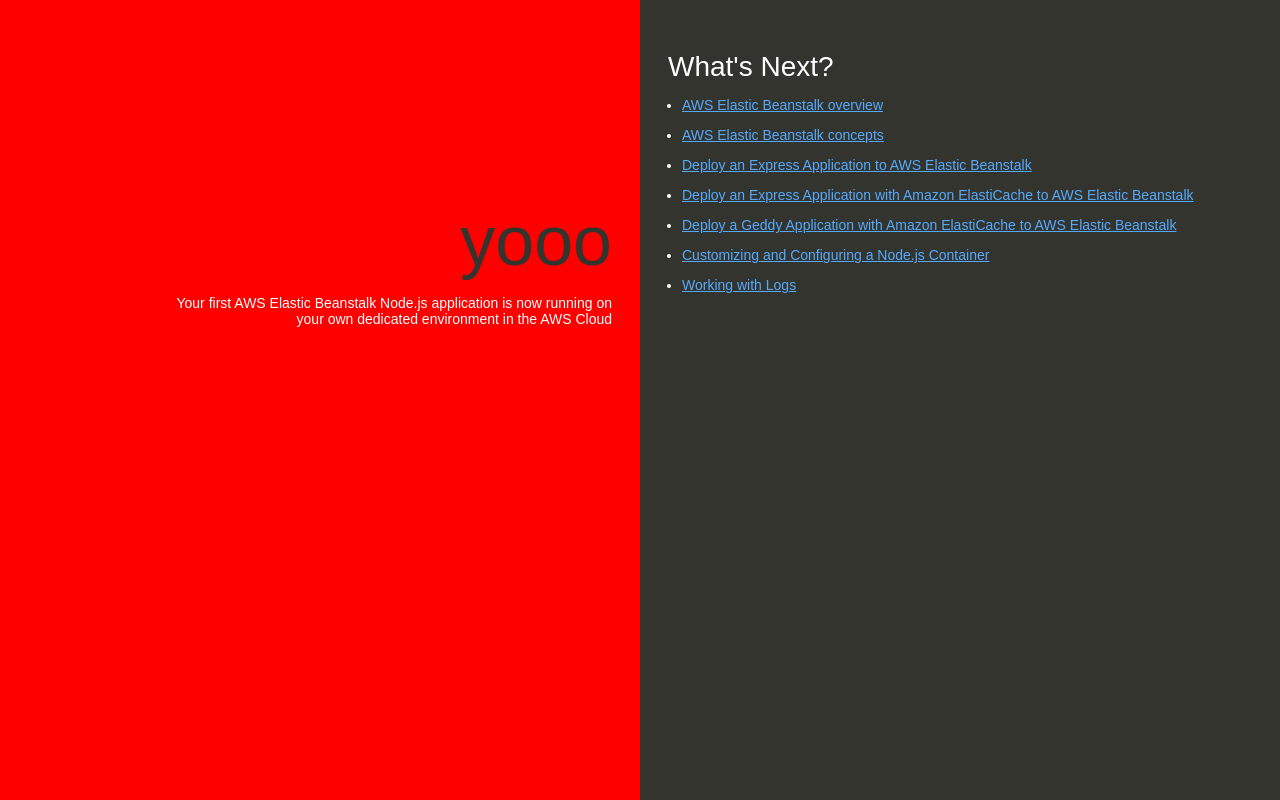
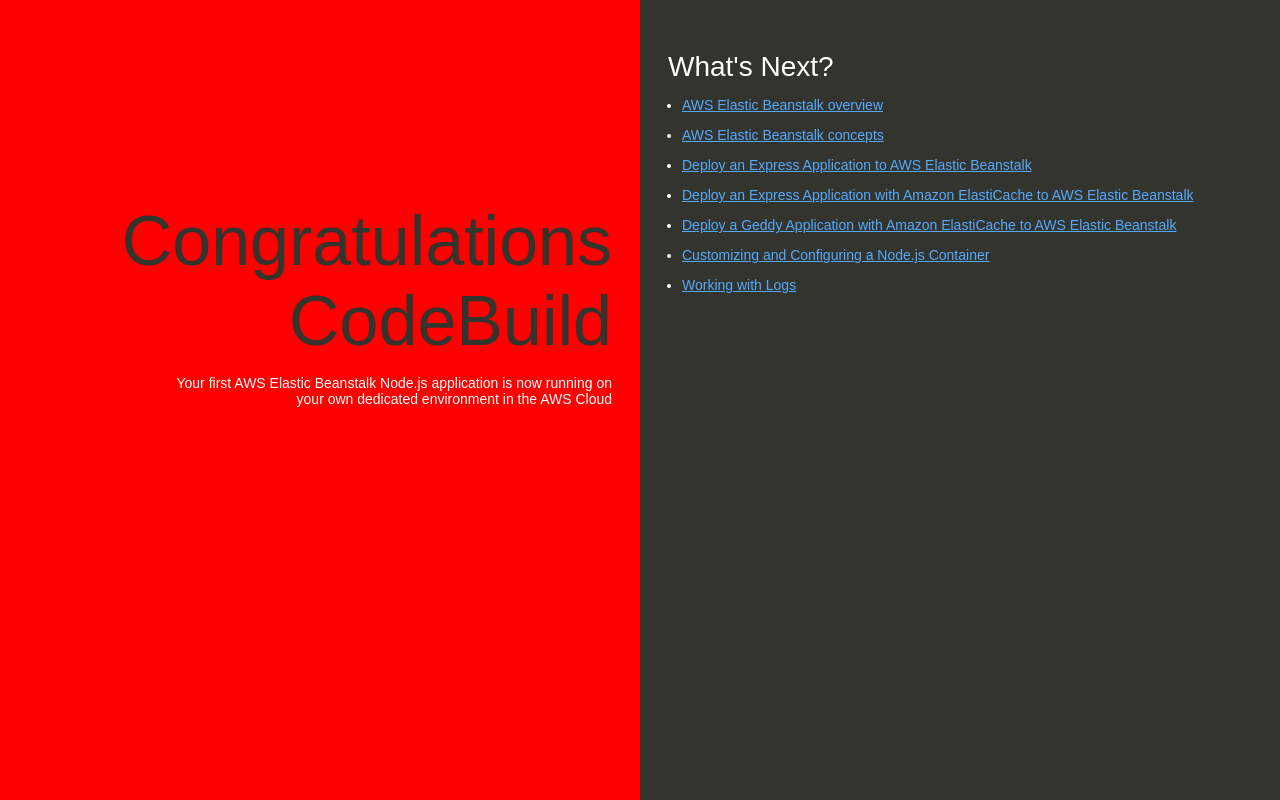
Before and after one commit to FireWizard-V9/my-nodejs-app, a website: page index.html in a window 1280 px wide. Drawn offline with Linux system fonts and the light colour scheme.

Commit message:
Update index.html
updated to congratulations codebuild

```diff
--- a/index.html
+++ b/index.html
@@ -74,7 +74,7 @@
   </head>
   <body>
     <div class="textColumn">
-      <h1>yooo</h1>
+      <h1>Congratulations CodeBuild</h1>
       <p>Your first AWS Elastic Beanstalk Node.js application is now running on your own dedicated environment in the AWS Cloud</p>
     </div>
     <div class="linksColumn">
```
